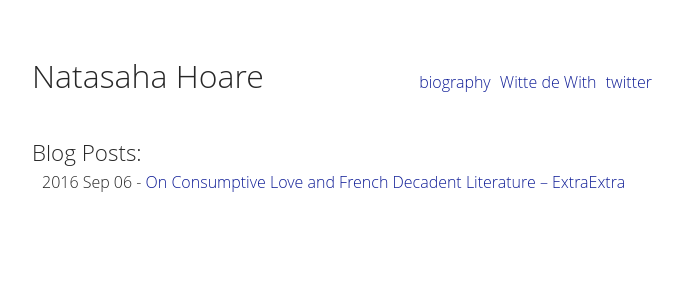
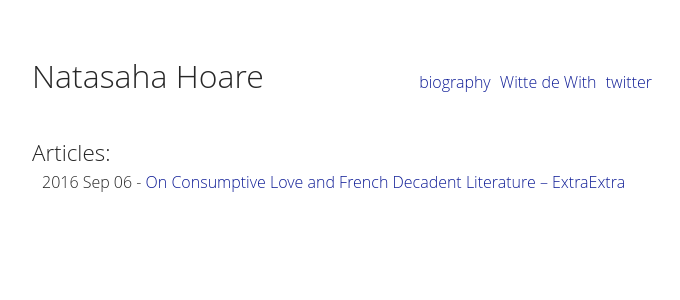
Before and after one commit to natashahoare/natashahoare, a Jekyll site: the page built from index.html, in a window 1280 px wide. Shown: the top 300 px of the page, without its empty margins (13-693 px from the left). Built offline with Jekyll 4.4.1, drawn with Linux system fonts in a browser that asks for light colours.

Commit message:
articles

```diff
--- a/index.html
+++ b/index.html
@@ -13,7 +13,7 @@ layout: default
     </ul>
 </div>
 <div class="blog">
-    <h1>Blog Posts:</h1>
+    <h1>Articles:</h1>
     <ul>
         {% for post in site.posts %}
         <li>
```
